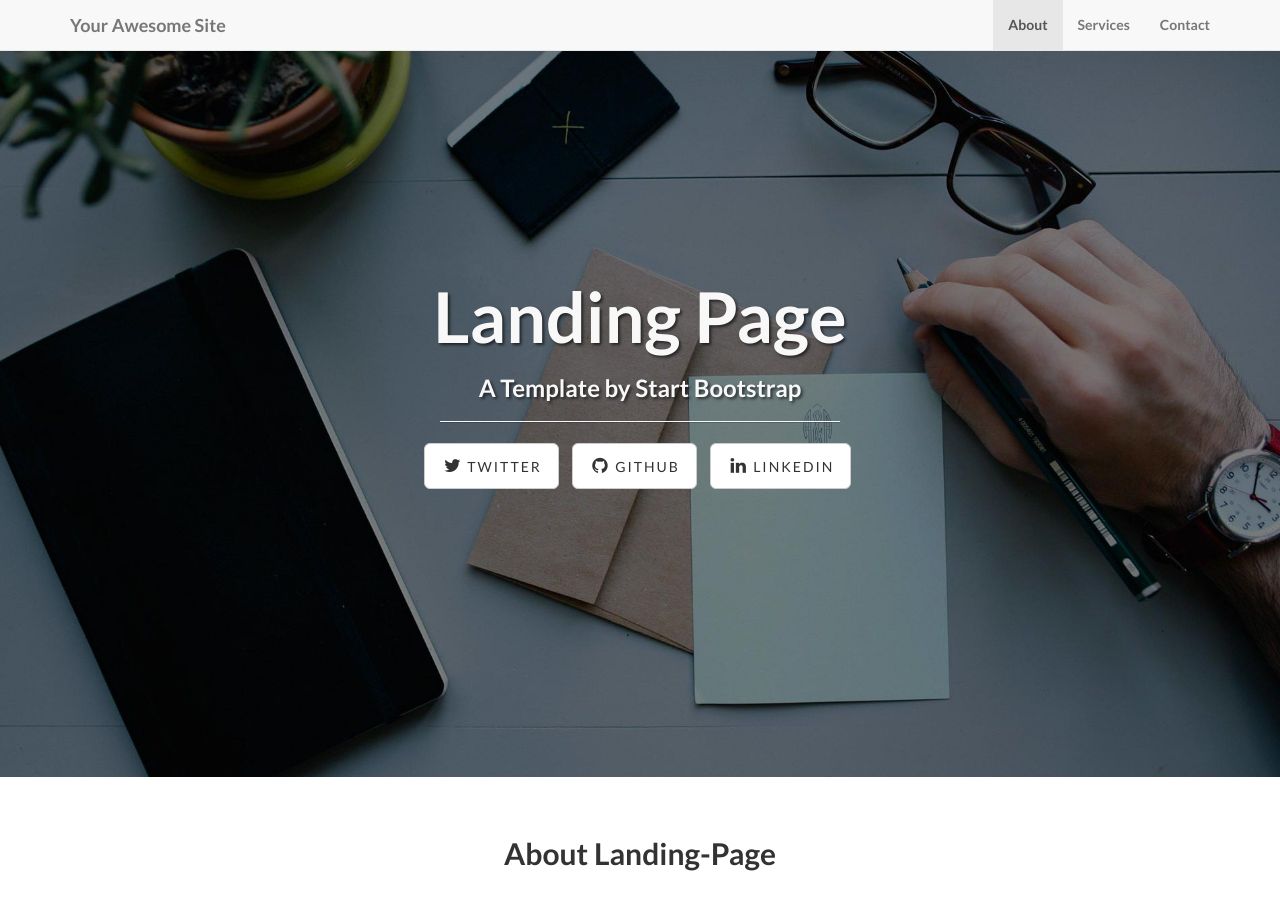
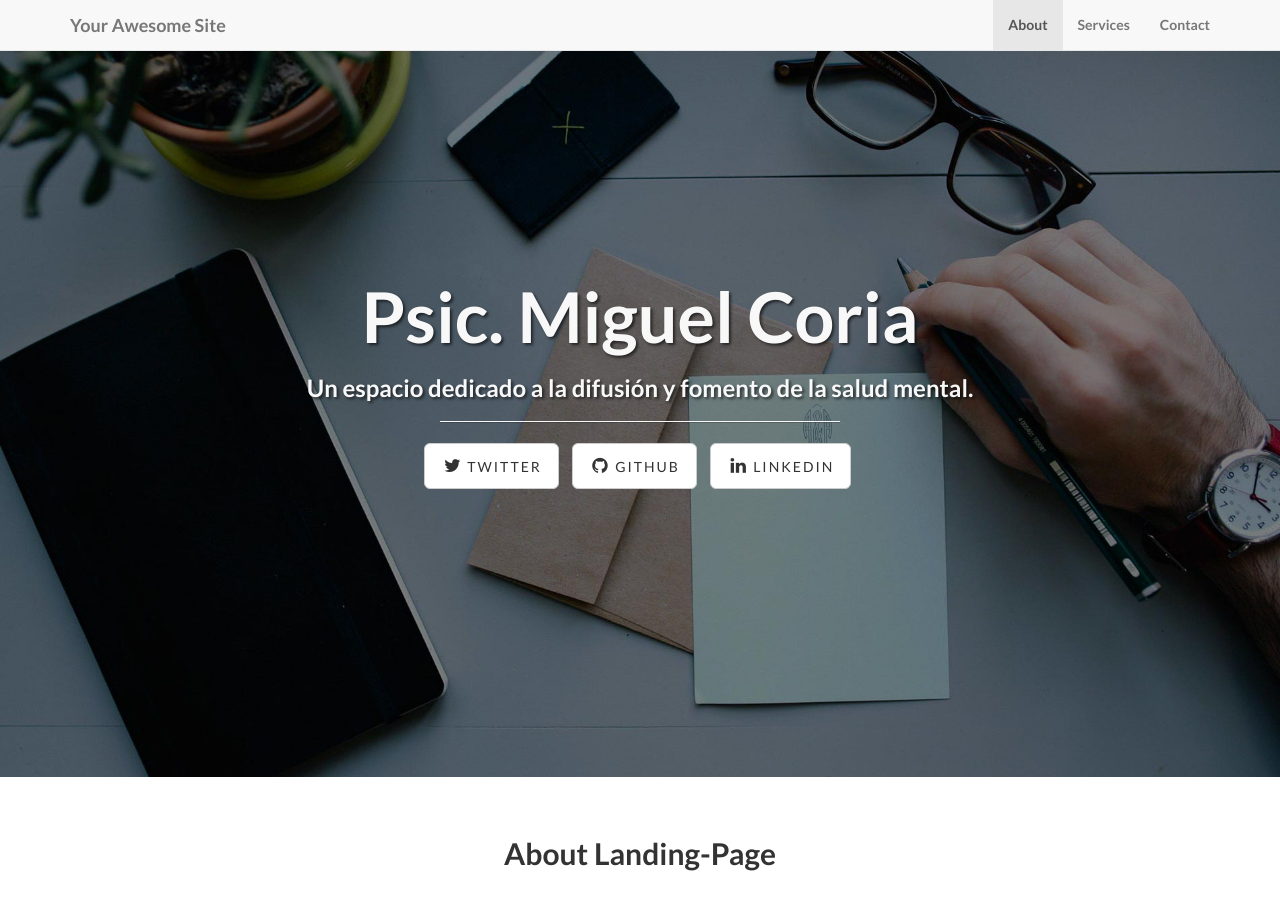
Before and after one commit to PsicologoMiguelCoria/psicologomiguelcoria.github.io, a Jekyll site: the page built from index.html, in a window 1280 px wide and 900 px high. Built offline with Jekyll 4.4.1, drawn with Linux system fonts in a browser that asks for light colours.

Commit message:
Update index.html

```diff
--- a/index.html
+++ b/index.html
@@ -1,5 +1,5 @@
 ---
 layout: default
-title: Landing Page
-subTitle: A Template by Start Bootstrap
+title: Psic. Miguel Coria
+subTitle: Un espacio dedicado a la difusión y fomento de la salud mental.
 ---
```
